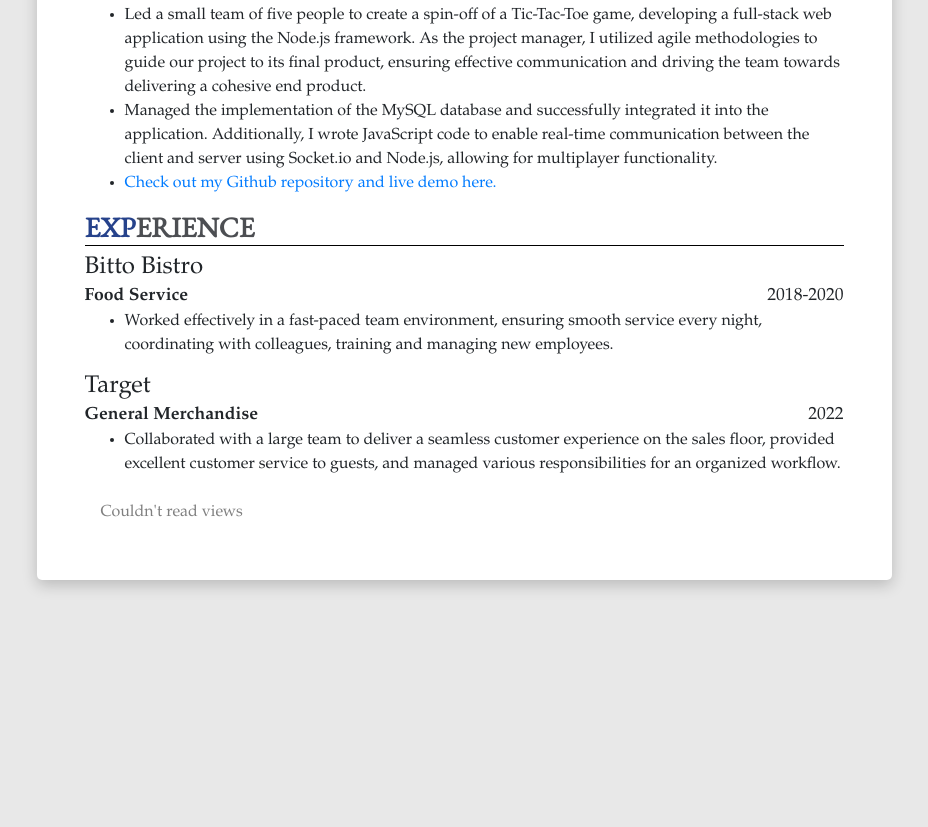
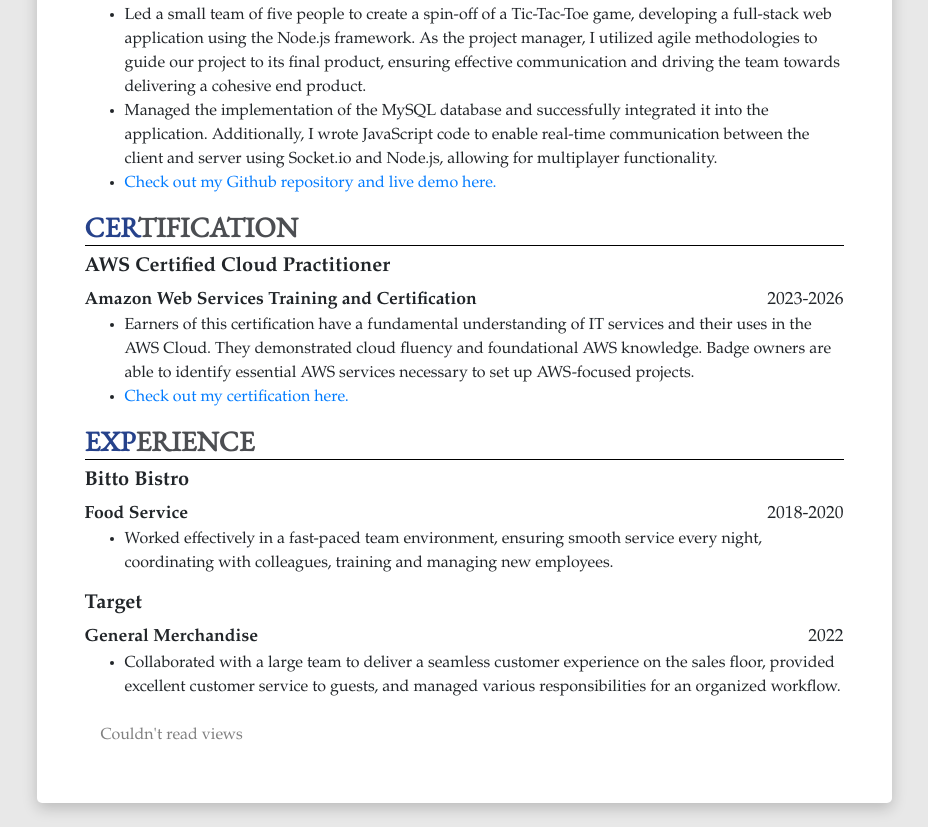
Before and after one commit to Aptenz/aws-cloud-resume-challenge, a plain HTML site: page website/index.html in a window 1280 px wide. Shown: the part 1234-2061 px from the top of the page, without its empty margins (176-1104 px from the left). Before the commit the page ends 1838 px from the top, so only its background shows below. Drawn offline with nearby package versions, Linux system fonts and the light colour scheme; no server answers.

Commit message:
Updated cicd frontend and resume html

```diff
--- a/website/index.html
+++ b/website/index.html
@@ -133,27 +133,50 @@
                     </ul>
                 </section>
                 <section>
+                    <h3 class="section-header"><span>CER</span>TIFICATION</h3>
+                    <h5><strong>AWS Certified Cloud Practitioner</strong></h5>
+                    <div class="dates">
+                        <b>Amazon Web Services Training and Certification</b>
+                        <p>2023-2026</p>
+                    </div>
+                    <ul>
+                        <li>
+                            Earners of this certification have a fundamental understanding of IT services and their uses
+                            in the AWS Cloud. They
+                            demonstrated cloud fluency and foundational AWS knowledge. Badge owners are able to identify
+                            essential AWS services
+                            necessary to set up AWS-focused projects.
+                        </li>
+                        <li>
+                            <a href="https://www.credly.com/badges/3aeaa9cc-d047-4aa9-a95b-e0dc628e8139"
+                                target="_blank">Check out my certification here.</a>
+                        </li>
+                    </ul>
+                    <section>
                         <h3 class="section-header"><span>EXP</span>ERIENCE</h3>
-                    <h4 class="m-0">Bitto Bistro</h4>
+                        <h5><strong>Bitto Bistro</strong></h5>
                         <div class="dates">
                             <b>Food Service</b>
                             <p>2018-2020</p>
                         </div>
                         <ul>
                             <li>
-                            Worked effectively in a fast-paced team environment, ensuring smooth service every night,
+                                Worked effectively in a fast-paced team environment, ensuring smooth service every
+                                night,
                                 coordinating with colleagues, training and managing new employees.
                             </li>
                         </ul>
-                    <h4 class="m-0">Target</h4>
+                        <h5><strong>Target</strong></h5>
                         <div class="dates">
                             <b>General Merchandise</b>
                             <p>2022</p>
                         </div>
                         <ul>
                             <li>
-                            Collaborated with a large team to deliver a seamless customer experience on the sales floor,
-                            provided excellent customer service to guests, and managed various responsibilities for an
+                                Collaborated with a large team to deliver a seamless customer experience on the sales
+                                floor,
+                                provided excellent customer service to guests, and managed various responsibilities for
+                                an
                                 organized workflow.
                             </li>
                         </ul>
--- a/website/index.js
+++ b/website/index.js
@@ -4,7 +4,7 @@ const counter = document.querySelector(".counter-number");
 async function updateCounter() {
     let response = await fetch("https://tz4rgbrnqgt2cxfvjlzfoy36me0gwhnx.lambda-url.us-east-1.on.aws/");
     let data = await response.json();
-    counter.innerHTML = ` Visitors: ${data}`;
+    counter.innerHTML = `Visitors: ${data}`;
 }
 
 updateCounter();
```
Also changed, not shown: 2 other files. Lines whose indentation alone changed are shown as unchanged.
